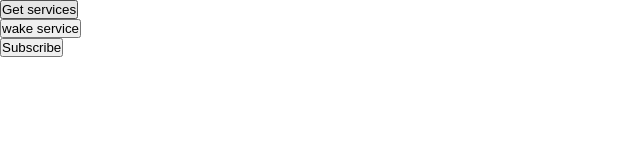
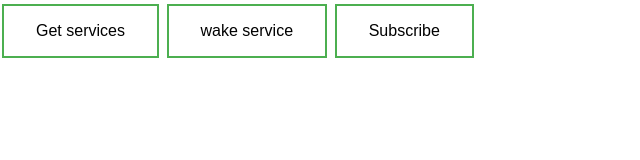
Before and after one commit to lousku/Fish2018, a plain HTML site: page harj1/index.html in a window 1280 px wide. Shown: the whole page, without its empty margins (0-640 px from the left). Drawn offline with nearby package versions, Linux system fonts and the light colour scheme; no server answers.

Commit message:
käyttiksen ulkoasu kivemmaksi

```diff
--- a/harj1/FisTestiHTML.js
+++ b/harj1/FisTestiHTML.js
@@ -145,6 +145,7 @@ io.on('connection', function(socket){
 
 });
 
+//change S1000 outputs. input is eigh char string containing 1 or 0 (example "10101010")
 function changeLights(trueStates) {
 
   var States = [false, false, false,false,false,false,false,false];
--- a/harj1/index.html
+++ b/harj1/index.html
@@ -5,9 +5,11 @@
     <style>
       * { margin: 0; padding: 0; box-sizing: border-box; }
       body { font: 13px Helvetica, Arial; }
-      form { background: #000; padding: 3px; position: fixed; bottom: 0; width: 100%; }
-      form input { border: 0; padding: 10px; width: 90%; margin-right: .5%; }
-      form button { width: 9%; background: rgb(130, 224, 255); border: none; padding: 10px; }
+      button { background-color: white; border: 2px solid #4CAF50; color: black; padding: 16px 32px; text-align: center;
+         text-decoration: none; display: inline-block; font-size: 16px; margin: 4px 2px; -webkit-transition-duration: 0.4s;
+          transition-duration: 0.4s; cursor: pointer; }
+      button:hover{  background-color: #4CAF50; color: white;    border: 2px solid #4CAF50;
+}
       #messages { list-style-type: none; margin: 0; padding: 0; }
       #messages li { padding: 5px 10px; }
       #messages li:nth-child(odd) { background: #eee; }
@@ -42,8 +44,8 @@
   </script>
 
   <body>
-    <button id='getServicesBtn'>Get services</button> <br>
-    <button id='wakeService'>wake service</button> <br>
+    <button id='getServicesBtn'>Get services</button>
+    <button id='wakeService'>wake service</button>
     <button id='subscribeBtn'>Subscribe</button> <br>
 
     <ul id="messages"></ul>
```
